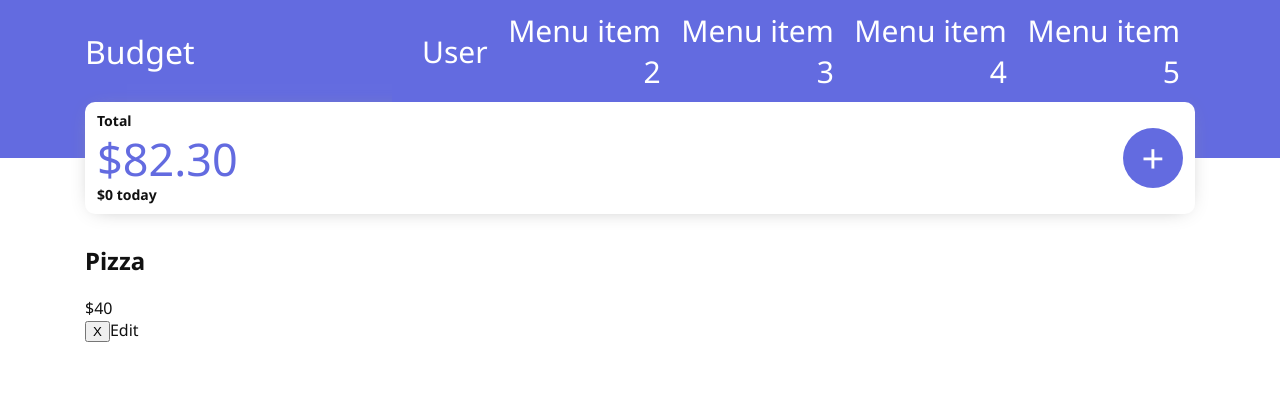
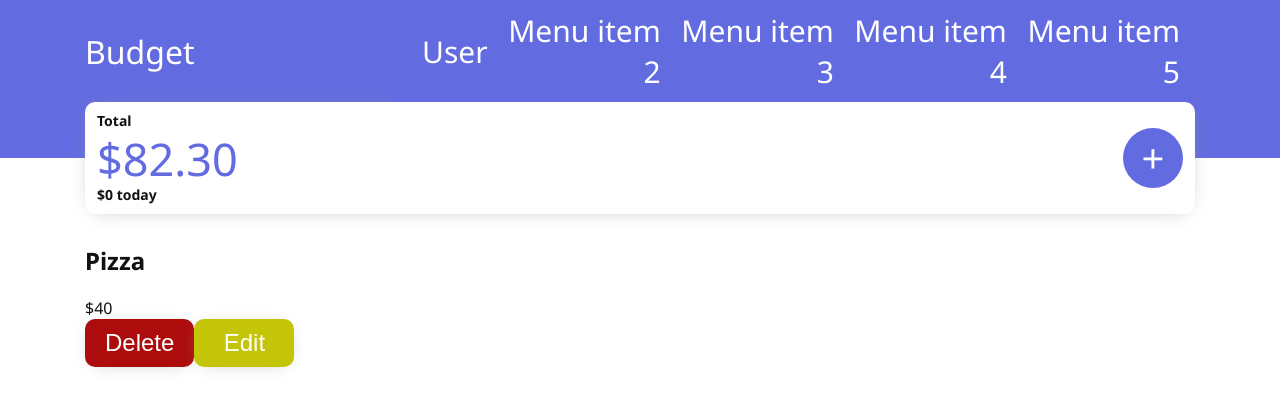
Before and after one commit to JasonDollar/Budget-app-frontend, a React (Create React App) app: page /expenses/603e8a3bc4e77e04d869c708 in a window 1280 px wide. Shown: the top 408 px of the page. Built offline with nearby package versions, Linux system fonts and the light colour scheme.

Commit message:
BigButton component extracted

```diff
--- a/src/components/Expense.js
+++ b/src/components/Expense.js
@@ -6,6 +6,8 @@ import { removeExpense } from '../store/actions/expenses'
 import formatMoney from '../lib/formatMoney'
 
 import Loading from './styles/Loading'
+import BigButton from './styles/BigButton'
+
 
 const Expense = ({ expenseId }) => {
   const expense = useSelector(state => state.expenses.expenses.find(item => item._id === expenseId))
@@ -24,9 +26,13 @@ const Expense = ({ expenseId }) => {
     <div className="margin-r-l">
       <h2>{expense.title}</h2>
       <p>{formatMoney(expense.amount)}</p>
-      <button onClick={removeExpenseHandler}>X</button>
+      <BigButton onClick={removeExpenseHandler} danger fontSize={1.2}>
+        Delete
+      </BigButton>
       <Link to={`/expenses/edit/${expenseId}`}>
+        <BigButton alert fontSize={1.2}>
         Edit
+        </BigButton>
       </Link>
     </div>
   )
--- a/src/components/ExpenseForm.js
+++ b/src/components/ExpenseForm.js
@@ -1,6 +1,8 @@
 import React, { useState } from 'react'
 import styled from 'styled-components'
 import DatePicker from 'react-date-picker'
+
+import BigButton from './styles/BigButton'
 
 const FormContainer = styled.div`
   .form {
@@ -26,18 +28,6 @@ const FormContainer = styled.div`
     height: 10rem;
   }
 `
-
-const SaveButton = styled.button`
-  cursor: pointer;
-  font-size: 2rem;
-  background: ${props => props.theme.mainThemeColor};
-  color: ${props => props.theme.textColorInverted};
-  padding: 1rem 0;
-  border: none;
-  border-radius: 10px;
-  box-shadow: ${props => props.theme.boxShadow};
-`
-
 
 const ExpenseForm = ({ titleExpense = '', descriptionExpense = '', amountExpense = '', handleSubmit, dateExpense }) => {
   const [title, setTitle] = useState(titleExpense)
@@ -87,7 +77,7 @@ const ExpenseForm = ({ titleExpense = '', descriptionExpense = '', amountExpense
           value={description}
           onChange={e => setDescription(e.target.value)}
         />
-        <SaveButton type="submit">Save expense</SaveButton>
+        <BigButton type="submit">Save expense</BigButton>
       </form>
     </FormContainer>
   )
--- /dev/null
+++ b/src/components/styles/BigButton.js
@@ -0,0 +1,20 @@
+import styled from 'styled-components'
+
+const BigButton = styled.button`
+  cursor: pointer;
+  font-size: ${props => props.fontSize ? props.fontSize * 2 : 2}rem;
+  background: ${props => {
+    if (props.danger) return props.theme.colorDanger
+    if (props.alert) return props.theme.colorAlert
+    return props.theme.mainThemeColor
+  }};
+  color: ${props => props.theme.textColorInverted};
+  padding: 1rem 2rem;
+  border: none;
+  border-radius: 10px;
+  box-shadow: ${props => props.theme.boxShadow};
+  min-width: 10rem;
+
+`
+
+export default BigButton
--- a/src/components/styles/theme.js
+++ b/src/components/styles/theme.js
@@ -8,6 +8,8 @@ const theme = {
     textColor: '#111',
     textColorInverted: '#fff',
     textColorWhite: '#fff',
+    colorDanger: '#ad0c0c',
+    colorAlert: '#c4c408'
   },
   pumpkin: {
     id: 'pumpkin',
@@ -18,6 +20,8 @@ const theme = {
     textColor: '#111',
     textColorInverted: '#fff',
     textColorWhite: '#fff',
+    colorDanger: '#ad0c0c',
+    colorAlert: '#c4c408'
   },
   sea: {
     id: 'sea',
@@ -28,6 +32,8 @@ const theme = {
     textColor: '#111',
     textColorInverted: '#fff',
     textColorWhite: '#fff',
+    colorDanger: '#ad0c0c',
+    colorAlert: '#c4c408'
   },
   blue: {
     id: 'blue',
@@ -38,6 +44,8 @@ const theme = {
     textColor: '#111',
     textColorInverted: '#fff',
     textColorWhite: '#fff',
+    colorDanger: '#ad0c0c',
+    colorAlert: '#c4c408'
   },
 }
 
```
